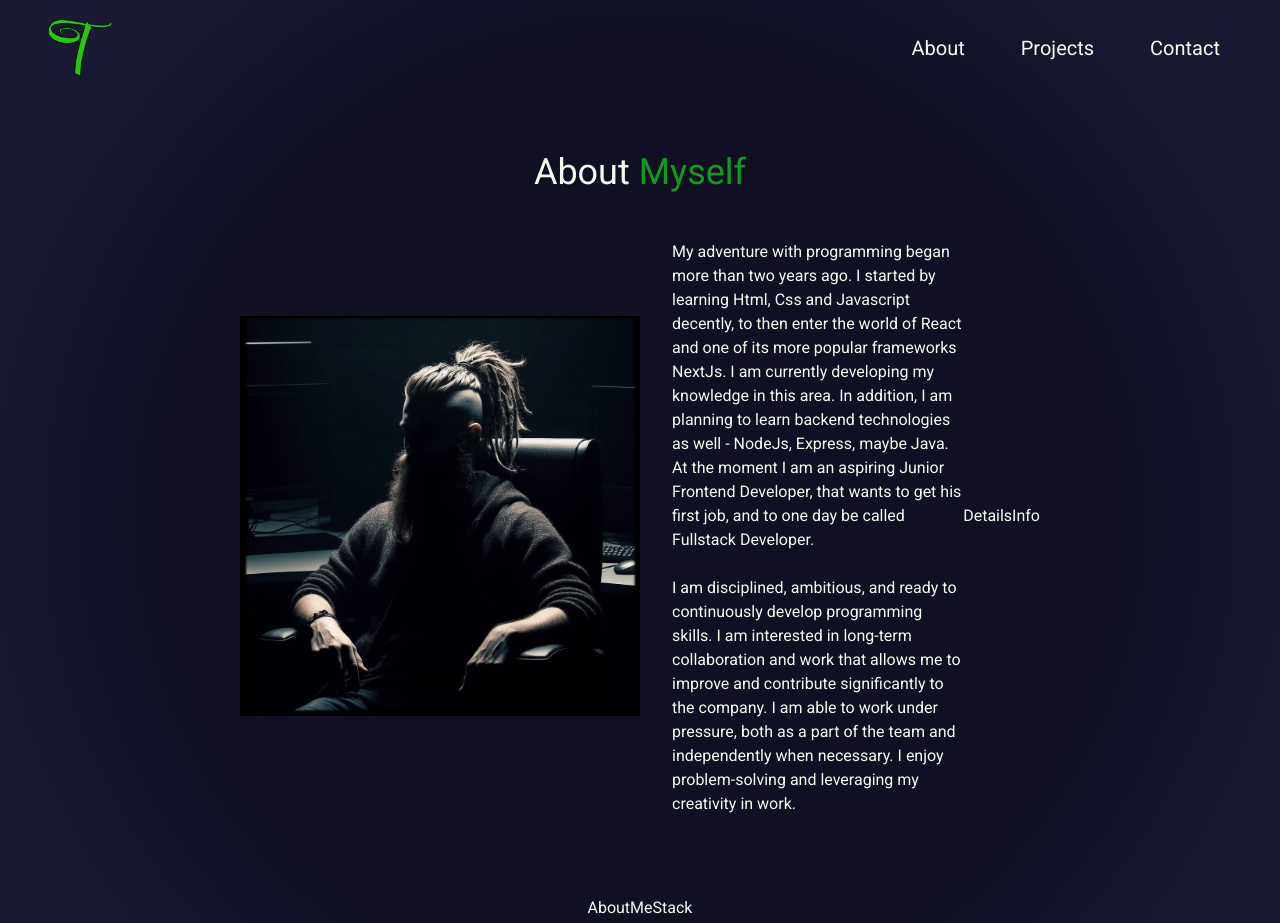
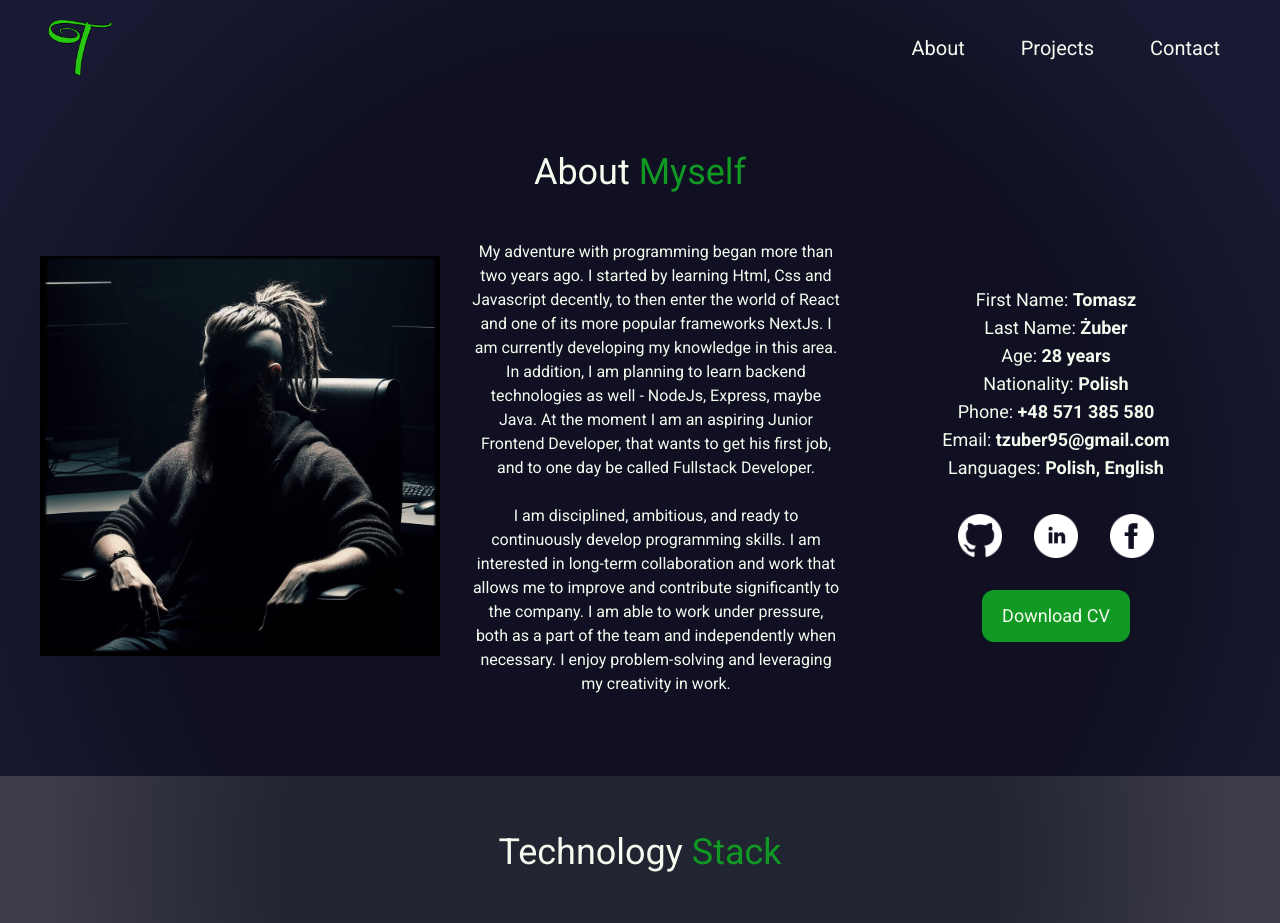
Before and after one commit to tomaszz95/mainsite, a Next.js app: page /about in a window 1280 px wide. Shown: the top 923 px of the page. Built offline with nearby package versions, Linux system fonts and the light colour scheme.

Commit message:
work on about me page, add detail info

```diff
--- a/src/components/aboutMeDetails/AboutMeDetails.tsx
+++ b/src/components/aboutMeDetails/AboutMeDetails.tsx
@@ -7,11 +7,11 @@ import IMAGE from '../../assets/photos/profilephoto.jpg'
 
 const AboutMeDetails = () => {
 	return (
-		<div className='flex flex-col md:flex-row justify-center items-center w-full max-w-[800px]'>
+		<div className='flex flex-col lg:flex-row justify-center items-center w-full max-w-[1200px]'>
 			<Image
 				src={IMAGE}
 				alt='Programmer with dreadlocks profile photo'
-				className='w-full max-w-[400px] saturate-50 md:max-w-[350px] xl:max-w-[400px] md:mr-8'
+				className='w-full max-w-[400px] saturate-50 lg:mr-8 lg:w-1/3'
 				priority
 			/>
 			<DetailsText />
--- a/src/components/aboutMeDetails/DetailsInfo.tsx
+++ b/src/components/aboutMeDetails/DetailsInfo.tsx
@@ -1,5 +1,25 @@
+import { aboutMeInfo } from '../../constans/aboutmeInfo'
+import SocialLinks from '../UI/SocialLinks'
+
 const DetailsInfo = () => {
-	return <div>DetailsInfo</div>
+	return (
+		<div className='w-full lg:ml-8 flex flex-col items-center text-center max-w-[500px] lg:w-1/3 xl:text-lg'>
+			<ul className='w-full border-t-2 pt-4 pb-8 lg:border-none'>
+				{aboutMeInfo.map(item => (
+					<li key={item.value}>
+						{item.property}: <span className='font-bold'>{item.value}</span>
+					</li>
+				))}
+			</ul>
+			<SocialLinks />
+			<a
+				href='/Tomasz Zuber CV.pdf'
+				download='Tomasz Zuber CV.pdf'
+				className='bg-hightlight py-3 px-5 mt-8 sm:mb-0 rounded-xl hover:bg-hightlightHover duration-300'>
+				Download CV
+			</a>
+		</div>
+	)
 }
 
 export default DetailsInfo
--- a/src/components/aboutMeDetails/DetailsText.tsx
+++ b/src/components/aboutMeDetails/DetailsText.tsx
@@ -1,6 +1,6 @@
 const DetailsText = () => {
 	return (
-		<div className='my-4'>
+		<div className='my-4 max-w-[500px] lg:w-1/3 text-center text-[15px] xl:text-base'>
 			<p className='my-6'>
 				My adventure with programming began more than two years ago. I started by learning Html, Css and Javascript
 				decently, to then enter the world of React and one of its more popular frameworks NextJs. I am currently
--- a/src/components/aboutMeStack/AboutMeStack.tsx
+++ b/src/components/aboutMeStack/AboutMeStack.tsx
@@ -1,5 +1,15 @@
+import CenteredSection from '../layout/CenteredSection'
+
 const AboutMeStack = () => {
-	return <div>AboutMeStack</div>
+	return (
+		<div className='w-full evenSection flex justify-center'>
+			<CenteredSection classes='flex flex-col justify-center items-center  max-w-[1200px]'>
+				<h2 className='text-4xl mb-8 lg:mb-2'>
+					Technology <span className='text-hightlight'>Stack</span>
+				</h2>
+			</CenteredSection>
+		</div>
+	)
 }
 
 export default AboutMeStack
--- a/src/components/aboutMeViews/PersonalInfoSection.tsx
+++ b/src/components/aboutMeViews/PersonalInfoSection.tsx
@@ -4,7 +4,7 @@ import CenteredSection from '../layout/CenteredSection'
 const PersonalInfoSection = () => {
 	return (
 		<CenteredSection classes='max-w-[1380px] flex flex-col items-center justify-center xl:mb-10'>
-			<h1 className='text-4xl mb-8 text-center md:mb-2'>
+			<h1 className='text-4xl mb-8 text-center lg:mb-2'>
 				About <span className='text-hightlight'>Myself</span>
 			</h1>
 			<AboutMeDetails />
--- /dev/null
+++ b/src/constans/aboutmeInfo.ts
@@ -0,0 +1,9 @@
+export const aboutMeInfo = [
+	{ property: 'First Name', value: 'Tomasz' },
+	{ property: 'Last Name', value: 'Żuber' },
+	{ property: 'Age', value: '28 years' },
+	{ property: 'Nationality', value: 'Polish' },
+	{ property: 'Phone', value: '+48 571 385 580' },
+	{ property: 'Email', value: 'tzuber95@gmail.com' },
+	{ property: 'Languages', value: 'Polish, English' },
+]
--- a/src/constans/projects.ts
+++ b/src/constans/projects.ts
@@ -9,7 +9,7 @@ export const selectedProjects = [
 	{
 		title: 'Netflix clone',
 		description:
-			'Fully responsive website, which is an advanced clone of the popular streaming service Netflix, with many of its features. This is the most advanced project from my portfolio.',
+			'Fully responsive website, which is an advanced clone of the popular streaming service Netflix, with many of its features. This is the most advanced project in my portfolio.',
 		technologies: ['NextJS', 'Typescript', 'Firebase', 'MongoDB', 'Git/Github', 'SEO'],
 		link: 'https://netflixcloneen.vercel.app/',
 	},
```
